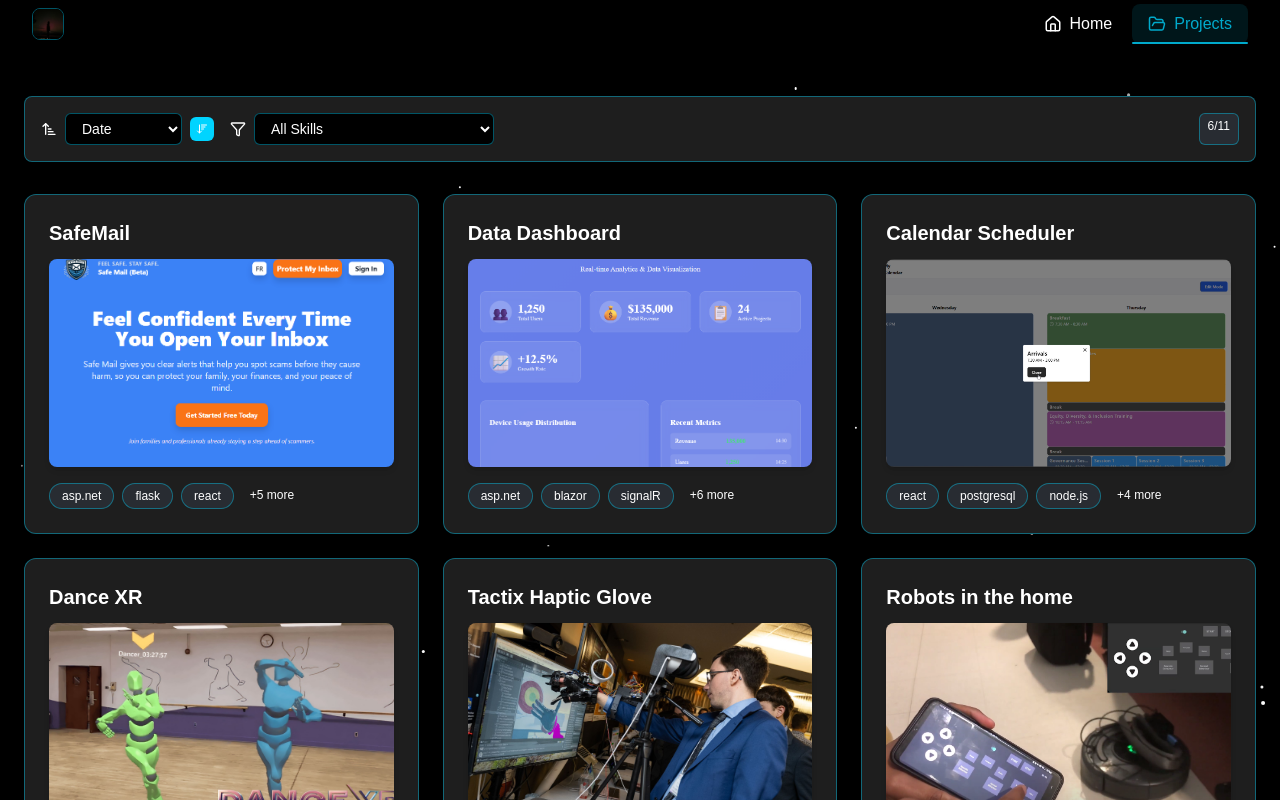
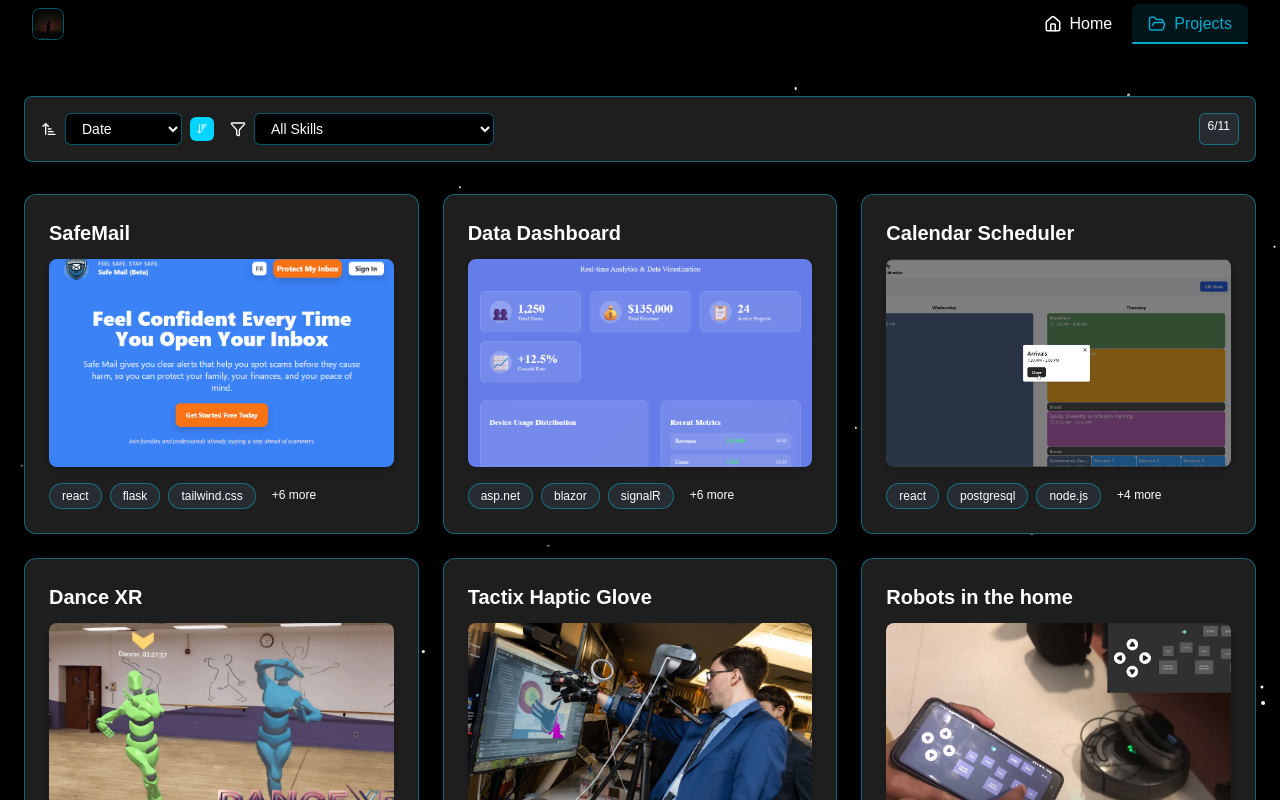
Before and after one commit to tsewrutt/tsewrutt.github.io, a Next.js app in the folder my-project/: page /projects in a window 1280 px wide. Shown: the top 800 px of the page. Built offline with nearby package versions, Linux system fonts and the light colour scheme.

Commit message:
Modify SafeMail project details in projects.ts
Updated project skills and enhanced project description.

```diff
--- a/my-project/src/data/projects.ts
+++ b/my-project/src/data/projects.ts
@@ -31,7 +31,7 @@ export const projects: Project[] = [
     id: 2,
     title: "SafeMail",
     desc: "📧 Built a service for email security that scans inbound emails, analyzes headers and attachments, and classifies them as safe, malicious, or suspicious.\n\n🎯 **Core Features:**\n• Automatic email scanning and analysis with results sent directly to users\n• Subscription management with discount and referral codes for new users\n• Dynamic referral system offering a free month for successful referrals (work in progress)\n• Adaptive frontend features including secure sign-ups, robust input validation, and responsive theming\n\n🛠️ **Tech Stack & Implementation:**\n• Backend: Using Docker for email scanning and analysis, Flask for user management and Stripe payment integration\n• Frontend: React with Tailwind for interactive UI and dynamic features\n• Background workers for continuous scanning, logging, and notification delivery\n\n🧪 **Testing & Deployment:**\n• Implemented secure and tested workflows for payments, new user onboarding, and email classification\n• CI/CD-ready architecture to ensure smooth deployment of microservices and frontend updates\n\n💡 **Impact:**\nProvides users with email security, improves phishing and malware awareness, and maintain growth through referral and discount codes.\n\n🔗",
-    skill: "asp.net, flask, react, tailwind.css, stripe, microservices, email security, subscription management",
+    skill: "react, flask, tailwind.css, stripe, microservices, email security, postgresql, cloudflare, subscription management",
     img: ["/pictures/safemail_1.png", "/pictures/safemail_2.png"],
     date: "2025-07",
     link: "getsafemail.net",
```
